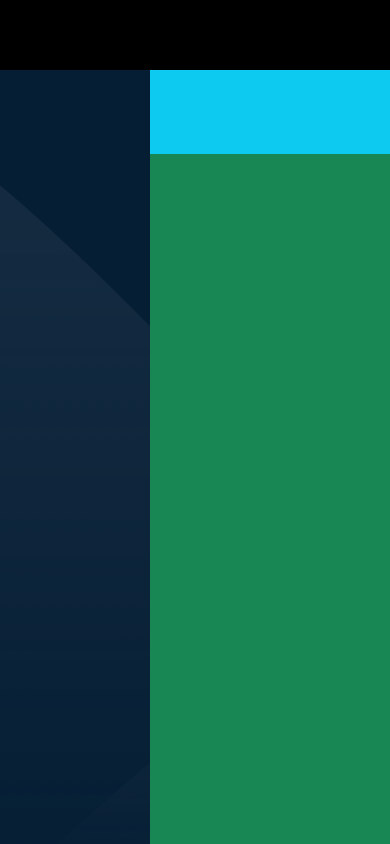
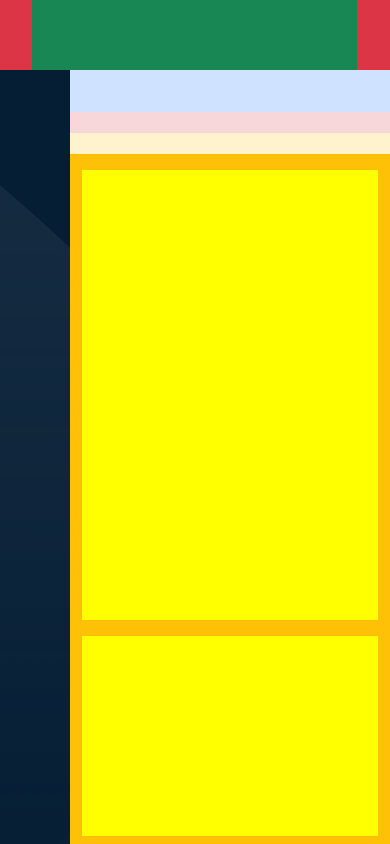
Before and after one commit to Daniele206/html-css-bootstrap-dashboard, a plain HTML site: page index.html in a window 390 px wide. Drawn offline with nearby package versions, Linux system fonts and the light colour scheme.

Commit message:
[add] full structure responsive

```diff
--- a/assets/main/style.css
+++ b/assets/main/style.css
@@ -3,14 +3,25 @@ header{
 }
 
 :root{
-  --my-left-bar: #051E34;
+  --my-dark-blue: #051E34;
+  --my-blue: #1B72E8;
+  --my-white: #F8F9FA;
+  --my-gray: #E5E5E5;
+  --my-light-gray: #F7F7F7;
+  --my-border-gray: #DADADA;
+  --my-flag-green: #198754;
+  --my-flag-orange: #FFC106;
+  --my-flag-red: #DB3444;
+  --my-bell-orange: #FF8E00;
+  --my-text-gray: #5A5757;
+  --my-text-black: #3A3D40;
 }
 
 .my-left-bar{
   width: 150px;
   height: calc(100vh - 70px);
   background-image: url(../img/sidebar-bg.png);
-  background-color: var(--my-left-bar)
+  background-color: var(--my-dark-blue)
   ;
 }
 
@@ -27,3 +38,17 @@ header{
 .my-dashborad-contetn{
   min-height: calc(100% - 10vh);
 }
+
+.my-box{
+  background-color: yellow;
+}
+
+@media screen and (max-width:768px){
+  .my-left-bar{
+    width: 70px;
+  }
+
+  .my-dashboard{
+    width: calc(100% - 70px);
+  }
+}
--- a/index.html
+++ b/index.html
@@ -11,7 +11,11 @@
 <body>
   <header>
     <div class="container-fluid bg-black h-100">
-
+      <div class="row h-100">
+        <div class="col col-1 bg-danger"></div>
+        <div class="col col-10 bg-success"></div>
+        <div class="col col-1 bg-danger"></div>
+      </div>
     </div>
   </header>
 
@@ -21,11 +25,42 @@
 
       </div>
       <div class="my-dashboard bg-primary">
-        <div class="my-dashboard-top-bar bg-info">
+        <div class="container-fluid my-dashboard-top-bar bg-info">
+          <div class="row h-100">
+            <div class="col col-12 col-sm-4 col-md-6 bg-primary-subtle">
 
+            </div>
+            <div class="col col-12 col-sm-8 col-md-6 bg-secondary">
+              <div class="row h-100">
+                <div class="col col-12 col-sm-6 bg-danger-subtle">
+
+                </div>
+                <div class="col col-12 col-sm-6 bg-warning-subtle">
+
+                </div>
+              </div>
+            </div>
+          </div>
         </div>
-        <div class="my-dashborad-contetn bg-success">
+        <div class="container-fluid my-dashborad-contetn bg-success">
+          <div class="row">
+            <div class="col col-12 col-md-8 bg-warning">
+              <div class="my-box my-3" style="height: 450px;">
 
+              </div>
+              <div class="my-box my-3" style="height: 200px;">
+
+              </div>
+            </div>
+            <div class="col col-12 col-md-4 text-white bg-dark">
+              <div class="my-box my-3" style="height:200px;">
+
+              </div>
+              <div class="my-box my-3" style="height: 550px;">
+
+              </div>
+            </div>
+          </div>
         </div>
       </div>
     </div>
```
